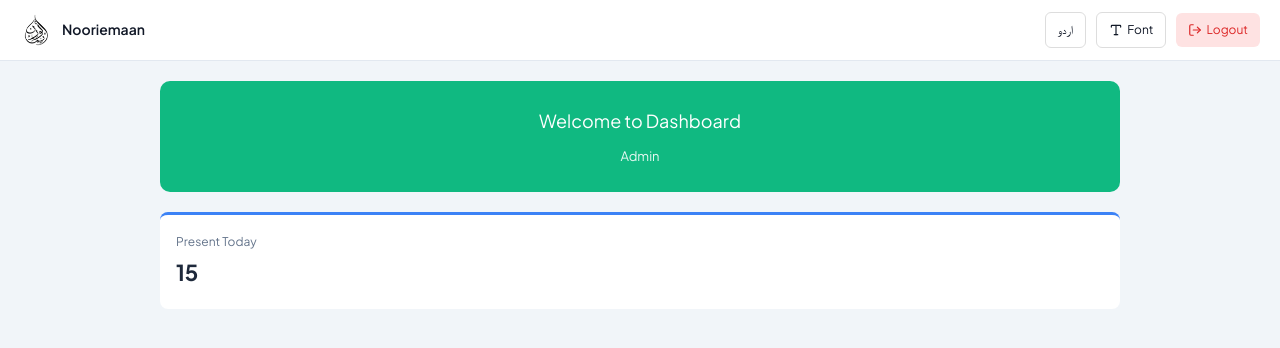
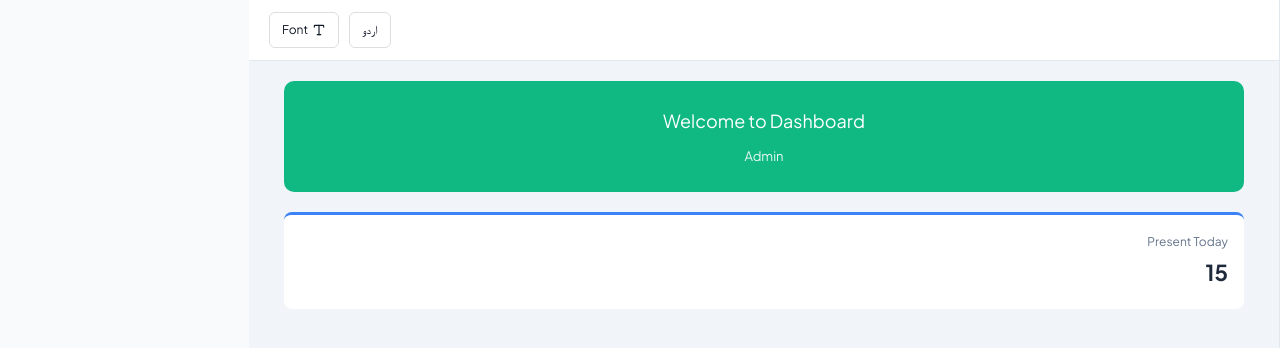
Before and after one commit to Tahiralmadni/Nooriemaan-project, a React (Vite) app: page /dashboard in a window 1280 px wide. Shown: the top 348 px of the page. Built offline with nearby package versions, Linux system fonts and the light colour scheme; a web font is replaced by a local one.

Commit message:
updated 8 january 2026

```diff
--- a/src/layouts/DashboardLayout.jsx
+++ b/src/layouts/DashboardLayout.jsx
@@ -1,7 +1,7 @@
-import { Outlet, useNavigate } from 'react-router-dom';
+import { Outlet, useNavigate, NavLink } from 'react-router-dom';
 import { useTranslation } from 'react-i18next';
 import { useState, useEffect } from 'react';
-import { LogOut, Type } from 'lucide-react';
+import { Type } from 'lucide-react';
 import FontSettings, { getSavedFont } from '../components/FontSettings';
 import i18n from '../config/i18n';
 import appConfig from '../config/appConfig';
@@ -30,28 +30,134 @@ const DashboardLayout = () => {
         navigate('/');
     };
 
+    // Sidebar menu items
+    const menuItems = [
+        { label: 'ڈیش بورڈ', path: '/dashboard' },
+        { label: 'طلباء', path: '/students' },
+        { label: 'اساتذہ', path: '/staff' },
+        { label: 'حاضری', path: '/attendance' },
+    ];
+
     return (
-        <div style={{ minHeight: '100vh', background: '#f1f5f9', fontFamily: isRTL ? 'var(--font-urdu)' : 'var(--font-english)' }} dir={isRTL ? 'rtl' : 'ltr'}>
+        <div
+            style={{
+                height: '100vh',
+                display: 'flex',
+                fontFamily: isRTL ? 'var(--font-urdu)' : 'var(--font-english)'
+            }}
+            dir="rtl"
+        >
+            {/* Sidebar - Right Side (because of RTL) */}
+            <aside style={{
+                width: '250px',
+                background: '#fff',
+                borderLeft: '1px solid #e2e8f0',
+                display: 'flex',
+                flexDirection: 'column',
+                flexShrink: 0
+            }}>
+                {/* Sidebar Header */}
+                <div style={{
+                    padding: '16px',
+                    borderBottom: '1px solid #e2e8f0',
+                    display: 'flex',
+                    alignItems: 'center',
+                    gap: '10px'
+                }}>
+                    <img src={logoMain} alt="logo" style={{ height: '32px' }} />
+                    <span style={{ fontSize: '14px', fontWeight: 600 }}>
+                        {isRTL ? appConfig.appName.ur : appConfig.appName.en}
+                    </span>
+                </div>
 
+                {/* Navigation Links */}
+                <nav style={{ flex: 1, padding: '16px 0' }}>
+                    {menuItems.map((item, index) => (
+                        <NavLink
+                            key={index}
+                            to={item.path}
+                            style={({ isActive }) => ({
+                                display: 'block',
+                                padding: '12px 20px',
+                                textDecoration: 'none',
+                                color: isActive ? '#10b981' : '#374151',
+                                background: isActive ? '#f0fdf4' : 'transparent',
+                                fontSize: '14px',
+                                fontWeight: isActive ? 600 : 400,
+                                borderRight: isActive ? '3px solid #10b981' : '3px solid transparent',
+                                transition: 'all 0.2s ease'
+                            })}
+                        >
+                            {item.label}
+                        </NavLink>
+                    ))}
+                </nav>
+
+                {/* Logout Button at Bottom */}
+                <div style={{ padding: '16px', borderTop: '1px solid #e2e8f0' }}>
+                    <button
+                        onClick={handleLogout}
+                        style={{
+                            width: '100%',
+                            padding: '10px',
+                            background: 'transparent',
+                            border: 'none',
+                            color: '#dc2626',
+                            fontSize: '14px',
+                            cursor: 'pointer',
+                            textAlign: 'center'
+                        }}
+                    >
+                        لاگ آؤٹ
+                    </button>
+                </div>
+            </aside>
+
+            {/* Main Content Area - Left Side */}
+            <div style={{ flex: 1, display: 'flex', flexDirection: 'column', overflow: 'hidden' }}>
                 {/* Header */}
-            <div style={{ background: '#fff', padding: '12px 20px', borderBottom: '1px solid #e2e8f0', display: 'flex', justifyContent: 'space-between', alignItems: 'center' }}>
-                <div style={{ display: 'flex', alignItems: 'center', gap: '10px' }}>
-                    <img src={logoMain} alt="logo" style={{ height: '32px' }} />
-                    <span style={{ fontSize: '14px', fontWeight: 600 }}>{isRTL ? appConfig.appName.ur : appConfig.appName.en}</span>
-                </div>
-                <div style={{ display: 'flex', gap: '10px', alignItems: 'center' }}>
-                    <button onClick={() => i18n.changeLanguage(isRTL ? 'en' : 'ur')} style={{ padding: '6px 12px', border: '1px solid #ddd', borderRadius: '6px', background: '#fff', cursor: 'pointer', fontSize: '12px' }}>
+                <div style={{
+                    background: '#fff',
+                    padding: '12px 20px',
+                    borderBottom: '1px solid #e2e8f0',
+                    display: 'flex',
+                    justifyContent: 'flex-end',
+                    alignItems: 'center',
+                    gap: '10px'
+                }}>
+                    <button
+                        onClick={() => i18n.changeLanguage(isRTL ? 'en' : 'ur')}
+                        style={{
+                            padding: '6px 12px',
+                            border: '1px solid #ddd',
+                            borderRadius: '6px',
+                            background: '#fff',
+                            cursor: 'pointer',
+                            fontSize: '12px'
+                        }}
+                    >
                         {isRTL ? 'EN' : 'اردو'}
                     </button>
-                    <button onClick={() => setShowFontSettings(true)} style={{ padding: '6px 12px', border: '1px solid #ddd', borderRadius: '6px', background: '#fff', cursor: 'pointer', fontSize: '12px', display: 'flex', alignItems: 'center', gap: '4px' }}>
+                    <button
+                        onClick={() => setShowFontSettings(true)}
+                        style={{
+                            padding: '6px 12px',
+                            border: '1px solid #ddd',
+                            borderRadius: '6px',
+                            background: '#fff',
+                            cursor: 'pointer',
+                            fontSize: '12px',
+                            display: 'flex',
+                            alignItems: 'center',
+                            gap: '4px'
+                        }}
+                    >
                         <Type size={14} /> {isRTL ? 'فونٹ' : 'Font'}
                     </button>
-                    <button onClick={handleLogout} style={{ padding: '6px 12px', border: 'none', borderRadius: '6px', background: '#fee2e2', color: '#dc2626', cursor: 'pointer', fontSize: '12px', display: 'flex', alignItems: 'center', gap: '4px' }}>
-                        <LogOut size={14} /> {t('dashboard.logout')}
-                    </button>
-                </div>
                 </div>
 
+                {/* Scrollable Content */}
+                <div style={{ flex: 1, overflow: 'auto', background: '#f1f5f9' }}>
                     {/* Content */}
                     <div style={{ padding: '20px', maxWidth: '1000px', margin: '0 auto' }}>
                         <div style={{ background: '#10b981', color: '#fff', padding: '24px', borderRadius: '10px', textAlign: 'center', marginBottom: '20px' }}>
@@ -71,8 +177,9 @@ const DashboardLayout = () => {
                         </div>
                     </div>
 
-
                     <Outlet />
+                </div>
+            </div>
 
             {/* Font Settings Modal */}
             <FontSettings
```
Lines whose indentation alone changed are shown as unchanged.
